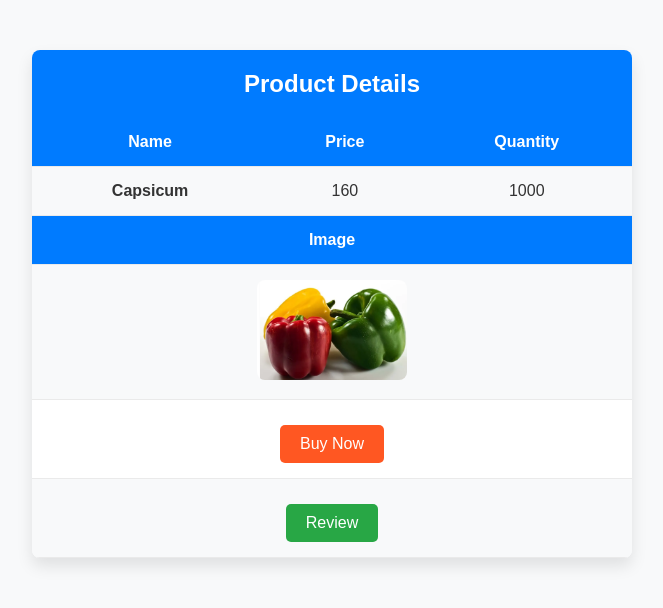
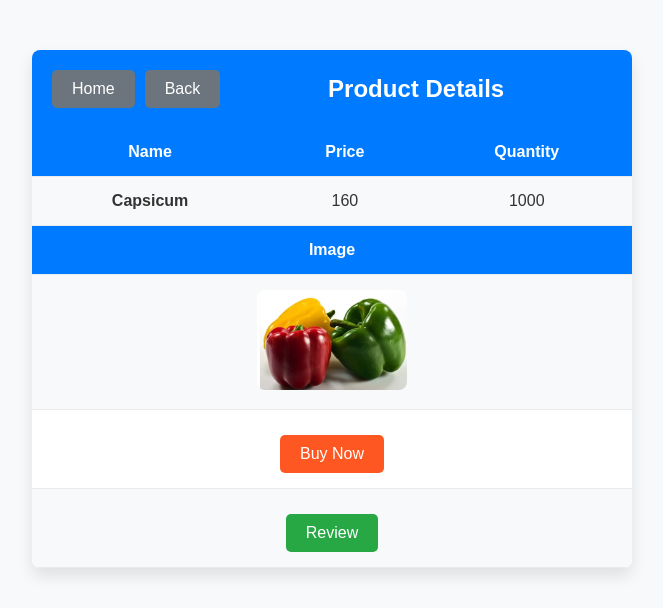
Before and after one commit to Asif52-Sajid/myProject, a Django app: page /detail-product/15 in a window 1280 px wide. Shown: the top 608 px of the page, without its empty margins (308-971 px from the left). Run offline with Django 5.2, Linux system fonts and the light colour scheme; data comes from the database, SQL or seed files in the repository.

Commit message:
add button and visual changes

```diff
--- a/Farmfusion/products/views.py
+++ b/Farmfusion/products/views.py
@@ -141,10 +141,16 @@ def cart(request):
 
     cart_items = CartItem.objects.filter(user=request.user)
 
-    total = sum(item.product.price * item.quantity for item in cart_items)
-
+    s_total = sum(item.product.price * item.quantity for item in cart_items)
+    tax=s_total*0.05
+    cost=100
+    total = s_total + tax+ cost
     context = {
         'cart_items': cart_items,
+        's_total':s_total,
         'total': total,
+        'tax': tax,
+        'cost': cost
+
     }
     return render(request, 'cart.html', context)
--- a/Farmfusion/templates/cart.html
+++ b/Farmfusion/templates/cart.html
@@ -20,7 +20,7 @@
                         <div class="col-md-5">
                             <h5 class="mb-2" style="font-weight: bold;">{{ item.product.name }}</h5>
                             <p class="mb-1 text-muted">Category: {{ item.product.category }}</p>
-                            <p class="mb-0 text-muted">Price: ${{ item.product.price }}</p>
+                            <p class="mb-0 text-muted">Price: ৳ {{ item.product.price }}</p>
                         </div>
                         <!-- Quantity Update Form -->
                         <div class="col-md-2 text-center">
@@ -49,11 +49,11 @@
                     <hr>
                     <div class="d-flex justify-content-between">
                         <p class="mb-1">Subtotal</p>
-                        <p class="mb-1">{{ total }}BDT</p>
+                        <p class="mb-1">{{ s_total }}BDT</p>
                     </div>
                     <div class="d-flex justify-content-between">
                         <p class="mb-1">Tax (5%)</p>
-                        <h5 class="mb-0">{{ grand_total|floatformat:2 }}</h5>
+                        <p class="mb-0">{{ tax |floatformat:2 }}BDT</p>
                     </div>
                     <div class="d-flex justify-content-between">
                         <p class="mb-1">Shipping</p>
--- a/Farmfusion/templates/components/detail-product.html
+++ b/Farmfusion/templates/components/detail-product.html
@@ -12,26 +12,43 @@
             margin: 0;
             padding: 0;
             font-family: 'Arial', sans-serif;
-            background-color: #f8f9fa; /* Soft light-gray background */
-            color: #333; /* Dark text for better readability */
+            background-color: #f8f9fa;
+            color: #333;
         }
 
         .container {
             max-width: 600px;
             margin: 50px auto;
-            background-color: #ffffff; /* Clean white background for the table */
+            background-color: #ffffff;
             border-radius: 8px;
-            box-shadow: 0 8px 16px rgba(0, 0, 0, 0.1); /* Subtle shadow for elevation */
+            box-shadow: 0 8px 16px rgba(0, 0, 0, 0.1);
             overflow: hidden;
         }
 
         .header {
-            background-color: #007BFF; /* Professional blue header */
+            background-color: #007BFF;
             color: #ffffff;
-            text-align: center;
+            display: flex;
+            align-items: center;
+            justify-content: space-between;
             padding: 20px;
             font-size: 24px;
             font-weight: bold;
+        }
+
+        .header button {
+            background-color: #6c757d;
+            color: #ffffff;
+            border: none;
+            padding: 10px 20px;
+            font-size: 16px;
+            border-radius: 5px;
+            cursor: pointer;
+            transition: background-color 0.3s ease;
+        }
+
+        .header button:hover {
+            background-color: #5a6268;
         }
 
         table {
@@ -102,7 +119,9 @@
 <body>
     <div class="container">
         <div class="header">
-            Product Details
+            <button onclick="window.location.href='{% url 'home' %}';" style="margin-right: 10px;">Home</button>
+            <button onclick="window.history.back();">Back</button>
+            <span style="flex-grow: 1; text-align: center;">Product Details</span>
         </div>
         <table>
             <tr>
--- a/Farmfusion/templates/components/footer.html
+++ b/Farmfusion/templates/components/footer.html
@@ -2,8 +2,8 @@
 <body class="d-flex flex-column min-vh-100">
 <footer class="footer mt-auto bg-dark text-light">
 
-        <p>&copy; 2024 FarmFusion. All rights reserved.</p>
-        <div class="d-flex justify-content-center">
+ <p align="center">&copy; 2024 FarmFusion. All rights reserved.</p>
+    <div class="d-flex justify-content-center">
             <a href="#" class="text-white mx-2">Privacy Policy</a>
             <a href="#" class="text-white mx-2">Terms of Service</a>
             <a href="#" class="text-white mx-2">Contact Us</a>
--- a/Farmfusion/templates/components/header.html
+++ b/Farmfusion/templates/components/header.html
@@ -3,7 +3,7 @@
     <div >
          <!-- Navbar Start -->
         <nav class="navbar navbar-expand-lg" style="background-color: #92bd92;">
-        <a class="navbar-brand" href="#">  <i class="fa-solid fa-house" style="color: #ffffff;"></i></a>
+        <a class="navbar-brand" href="{% url 'home'%}">  <i class="fa-solid fa-house" style="color: #ffffff;"></i></a>
         <button class="navbar-toggler" type="button" data-toggle="collapse" data-target="#navbarNavDropdown" aria-controls="navbarNavDropdown" aria-expanded="false" aria-label="Toggle navigation">
           <span class="navbar-toggler-icon"></span>
         </button>
--- a/Farmfusion/templates/components/product.html
+++ b/Farmfusion/templates/components/product.html
@@ -193,6 +193,11 @@
 </head>
 <body>
   <header>
+  <button class="btn btn-secondary" onclick="window.history.back();">
+    <i class="bi bi-arrow-left"></i> Home
+</button>
+
+
     <h1>FarmFusion</h1>
     <input type="text" placeholder="Search by product, category or collection">
     <div class="icons">
```
Also changed, not shown: other parts of Farmfusion/templates/components/detail-product.html (+7 -7 lines), Farmfusion/templates/components/home.html (+5 -2 lines), Farmfusion/db.sqlite3.
